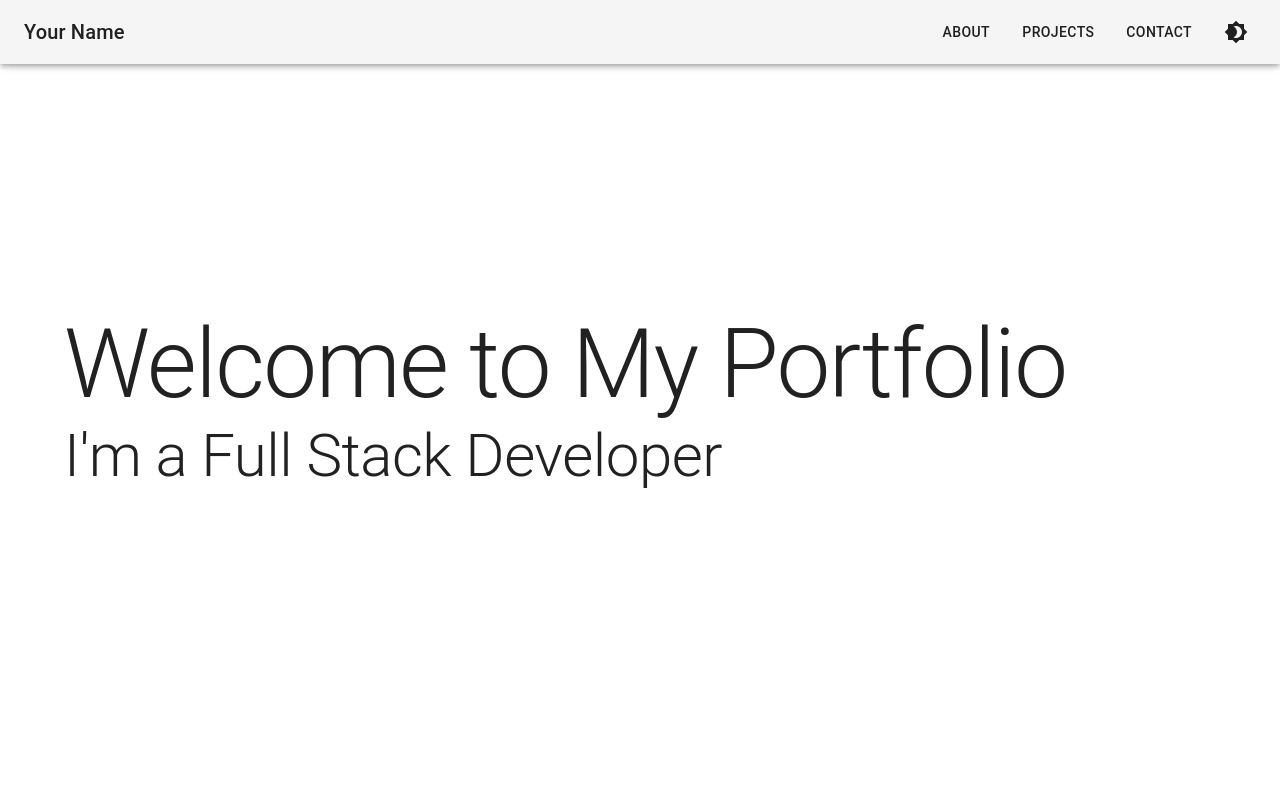
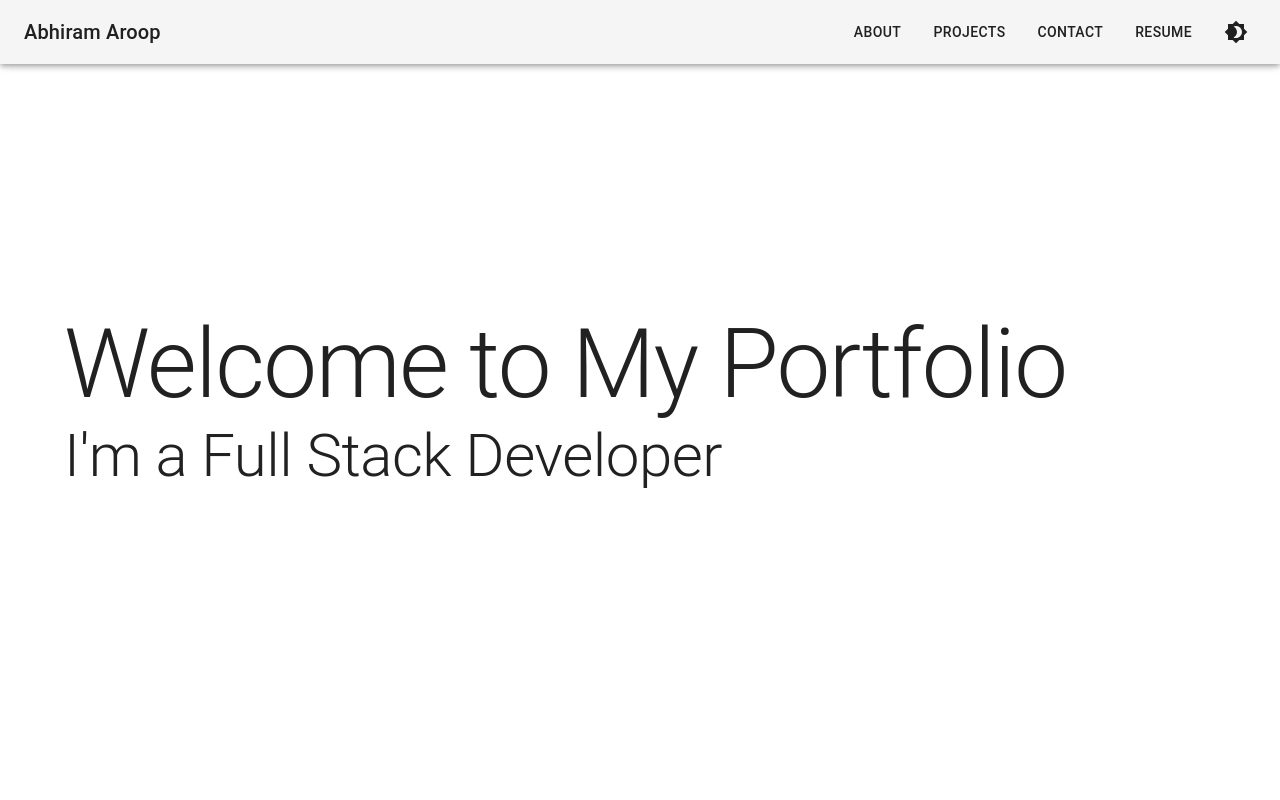
Before and after one commit to ImOnlyGod/Abhiram-Aroop-Profile, a React (Create React App) app: page / in a window 1280 px wide. Shown: the top 800 px of the page. Built offline with nearby package versions, Linux system fonts and the light colour scheme.

Commit message:
Modified background colour for light mode

```diff
--- a/src/components/Navbar.js
+++ b/src/components/Navbar.js
@@ -14,12 +14,13 @@ function Navbar({ isDarkMode, toggleTheme }) {
     <AppBar position="fixed" color="default">
       <Toolbar>
         <Typography variant="h6" component="div" sx={{ flexGrow: 1 }}>
-          Your Name
+          Abhiram Aroop
         </Typography>
         <Box sx={{ display: 'flex', gap: 2 }}>
           <Button color="inherit">About</Button>
           <Button color="inherit">Projects</Button>
           <Button color="inherit">Contact</Button>
+          <Button color="inherit">Resume</Button>
           <IconButton onClick={toggleTheme} color="inherit">
             {isDarkMode ? <Brightness7 /> : <Brightness4 />}
           </IconButton>
```
